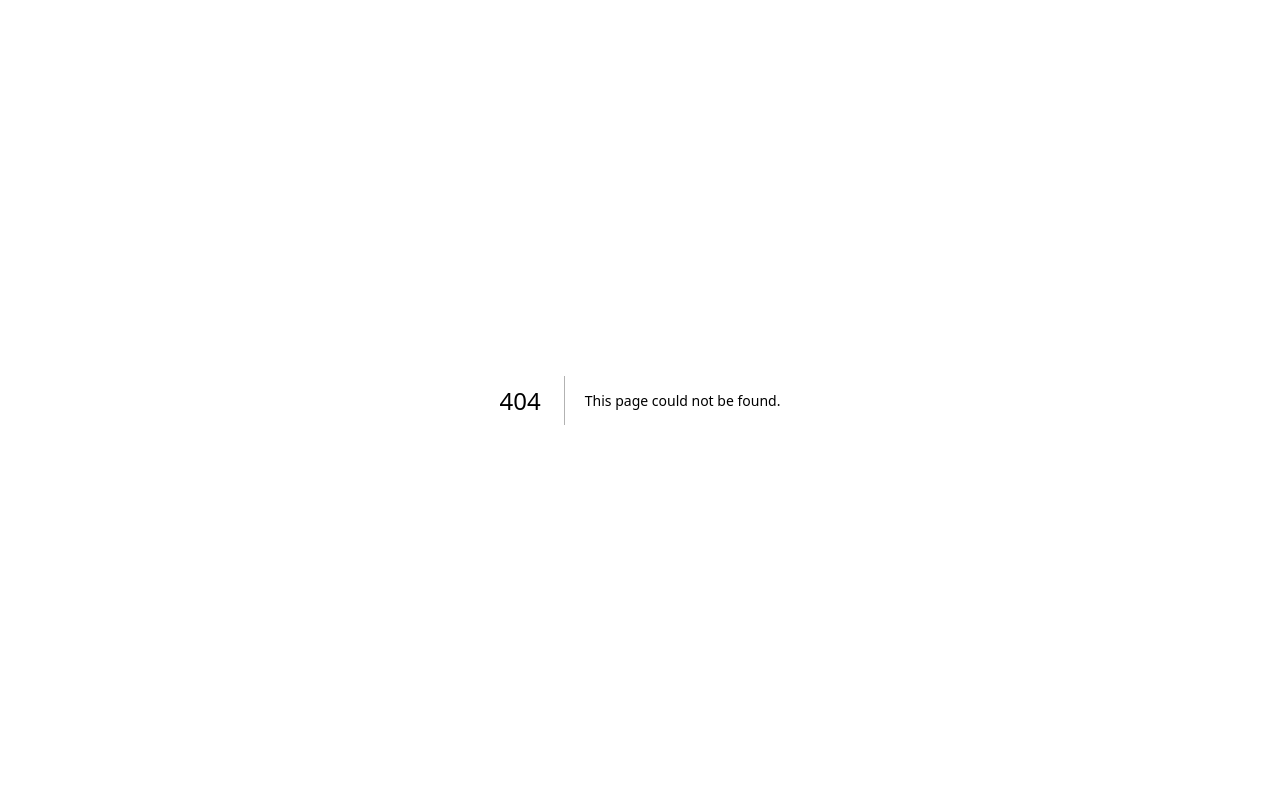
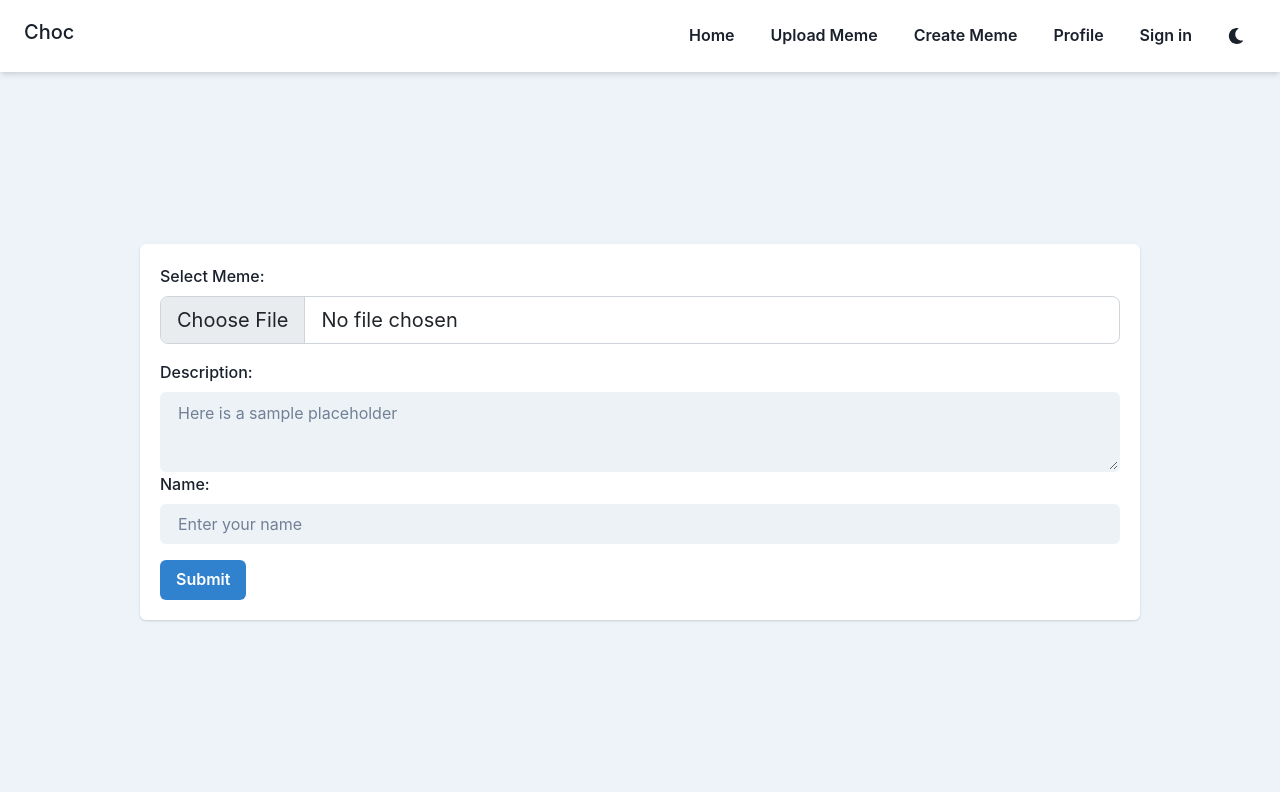
Before and after one commit to Prolog-Infotech-Internship/Memes-App, a Next.js app: page /uploadmeme in a window 1280 px wide. Before the commit this address had no page. Built offline with nearby package versions, Linux system fonts and the light colour scheme.

Commit message:
Upload Meme Section

```diff
--- a/Components/Navbar.js
+++ b/Components/Navbar.js
@@ -64,6 +64,9 @@ const Navbar = () => {
               <Link href="/posts">
                 <Button variant="ghost">Home</Button>
               </Link>
+              <Link href="/uploadmeme">
+                <Button variant="ghost">Upload Meme</Button>
+              </Link>
               <Link href="/creatememe">
                 <Button variant="ghost">Create Meme</Button>
               </Link>
@@ -127,6 +130,11 @@ const Navbar = () => {
                     Home
                   </Button>
                 </Link>
+                <Link href="/uploadmeme">
+                  <Button w="full" variant="ghost">
+                    Upload Meme
+                  </Button>
+                </Link>
                 <Link href="/creatememe">
                   <Button w="full" variant="ghost">
                     Create Meme
--- a/package.json
+++ b/package.json
@@ -12,10 +12,12 @@
     "@emotion/styled": "^11.11.0",
     "@headlessui/react": "^1.7.14",
     "@heroicons/react": "^2.0.18",
+    "bootstrap": "^5.2.3",
     "framer-motion": "^10.12.10",
     "headlessui": "^0.0.0",
     "next": "latest",
     "react": "18.2.0",
+    "react-bootstrap": "^2.7.4",
     "react-dom": "18.2.0",
     "react-icons": "^4.8.0"
   },
--- a/pages/index.js
+++ b/pages/index.js
@@ -6,6 +6,7 @@ import Navbar from '../Components/Navbar';
 export default function Home() {
   return (
     <ChakraProvider>
+      <title>Memes App</title>
     <Navbar/>
   </ChakraProvider>
   )
--- /dev/null
+++ b/pages/uploadmeme.js
@@ -0,0 +1,126 @@
+import React from "react";
+import {
+  Card,
+  ChakraProvider,
+  Input,
+  Stack,
+  Textarea,
+  Flex,
+  CardBody,
+  FormLabel,
+  Button
+} from "@chakra-ui/react";
+import Navbar from "../Components/Navbar";
+import { useState } from "react";
+import Form from "react-bootstrap/Form";
+import "bootstrap/dist/css/bootstrap.min.css";
+
+const uploadmeme = () => {
+
+  const [formData, setFormData] = useState({
+    image: "",
+    description: "",
+    name: "",
+    date: "",
+  });
+
+  const handleChange = (e) => {
+    setFormData({ ...formData, [e.target.name]: e.target.value });
+  };
+
+  const handleSubmit = (e) => {
+    const currentDate = new Date().toLocaleDateString('en-GB', {
+      day: '2-digit',
+      month: '2-digit',
+      year: 'numeric'
+    });
+    // setFormData({ ...formData, date: currentDate });
+    setFormData((prevFormData) => ({ ...prevFormData, date: currentDate }));
+
+    e.preventDefault();
+    console.log(formData);
+    setFormData({
+      image: "",
+      description: "",
+      name: "",
+      date: "",
+    });
+  };
+  return (
+    <div>
+      <ChakraProvider>
+        <Navbar />
+        <Flex
+          mt={0}
+          bg="#edf3f8"
+          _dark={{
+            bg: "#3e3e3e",
+          }}
+          p={25}
+          w="full"
+          height="90vh"
+          alignItems="center"
+          justifyContent="center"
+        >
+          <Card width={1000}>
+            <CardBody>
+              <form onSubmit={handleSubmit}>
+                <div>
+                  <FormLabel htmlFor="description">Select Meme:</FormLabel>
+                  <Form.Group controlId="formFileLg" className="mb-3">
+                    <Form.Control
+                      variant="secondary"
+                      id="image"
+                      name="image"
+                      value={formData.image}
+                      onChange={handleChange}
+                      type="file"
+                      size="lg"
+                    />
+                  </Form.Group>
+                </div>
+                <div>
+                  <FormLabel htmlFor="description">Description:</FormLabel>
+                  <Textarea
+                    variant="filled"
+                    placeholder="Here is a sample placeholder"
+                    type="text"
+                    id="description"
+                    name="description"
+                    value={formData.description}
+                    onChange={handleChange}
+                  />
+                </div>
+                <div>
+                  <FormLabel htmlFor="name">Name:</FormLabel>
+                  <Input
+                    variant="filled"
+                    placeholder="Enter your name"
+                    type="text"
+                    id="name"
+                    name="name"
+                    value={formData.name}
+                    onChange={handleChange}
+                  />
+                </div>
+                <div>
+                  {/* <FormLabel htmlFor="date">Date:</FormLabel>
+                  <input
+                    type="date"
+                    id="date"
+                    name="date"
+                    value={formData.date}
+                    onChange={handleChange}
+                  /> */}
+                </div>
+                <Button marginTop={4} colorScheme='blue' type="submit">Submit</Button>
+              </form>
+            </CardBody>
+          </Card>
+        </Flex>
+      </ChakraProvider>
+    </div>
+  );
+};
+
+export default uploadmeme;
```
Also changed, not shown: 1 other file (tests, documents, lock files or other folders).
